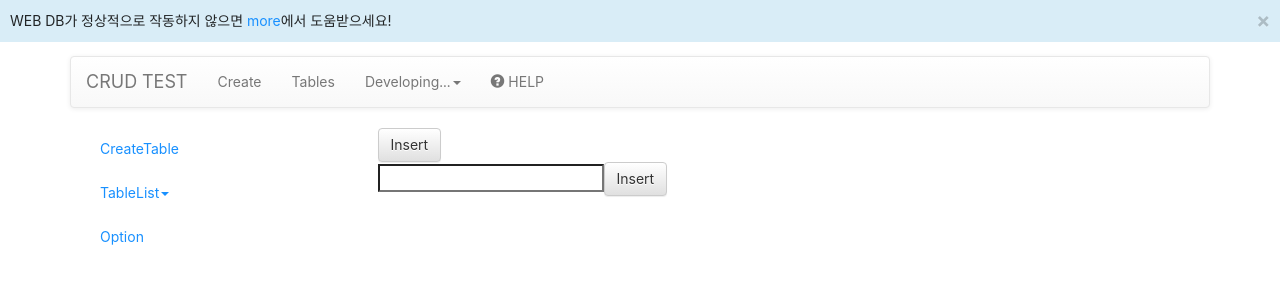
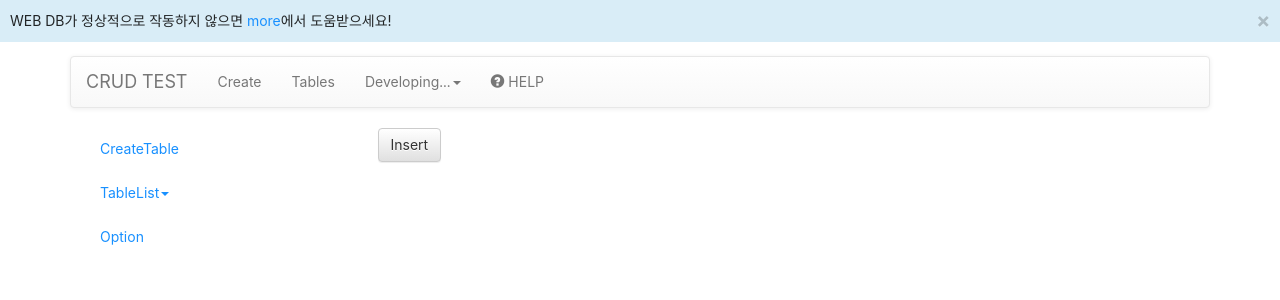
Before and after one commit to bdgom73/websqlTest, a React (Create React App) app: page /table/1/insert in a window 1280 px wide. Shown: the top 300 px of the page. Built offline with nearby package versions, Linux system fonts and the light colour scheme.

Commit message:
aws commit

```diff
--- a/src/component/insert.js
+++ b/src/component/insert.js
@@ -91,10 +91,7 @@ export default function InsertPage(props) {
 
             <button type="submit" className="btn btn-default">Insert</button>
         </form>
-        <form onSubmit={(e)=>{e.preventDefault()}}>
-        <input type="text" required></input>
-        <button type="submit" className="btn btn-default">Insert</button>
-        </form>
+
         </>
     );
 }
```
